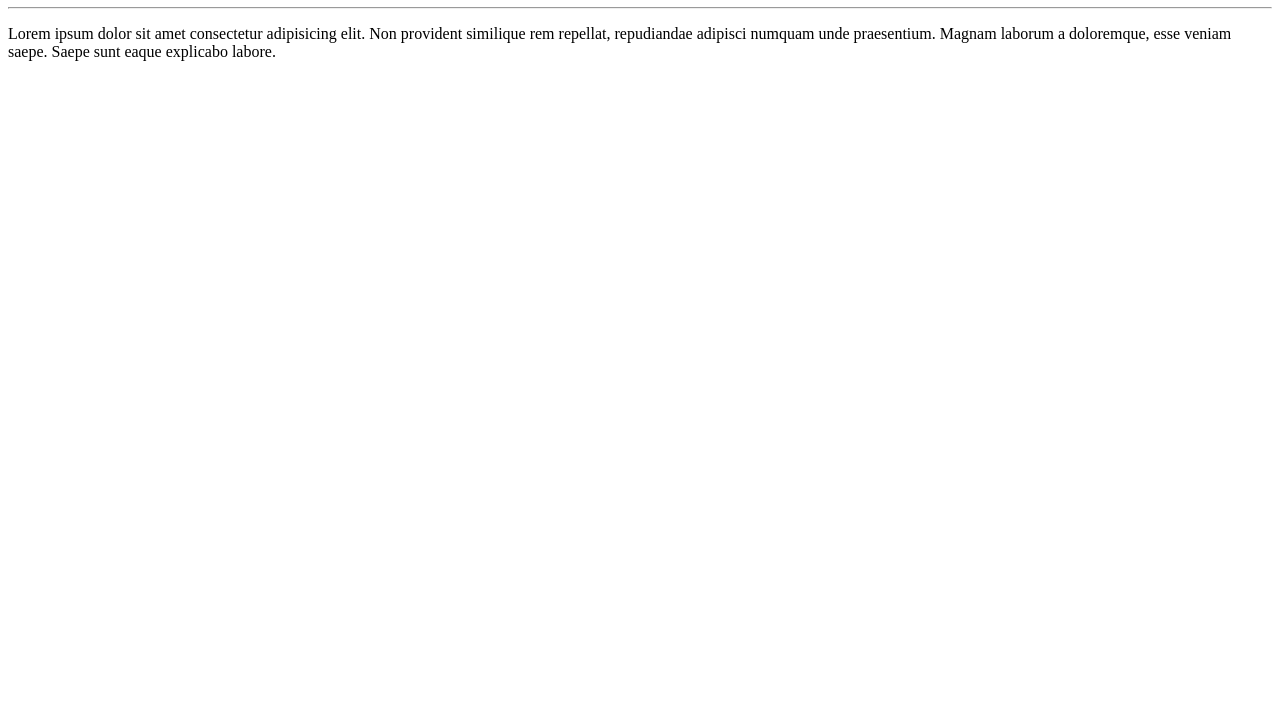
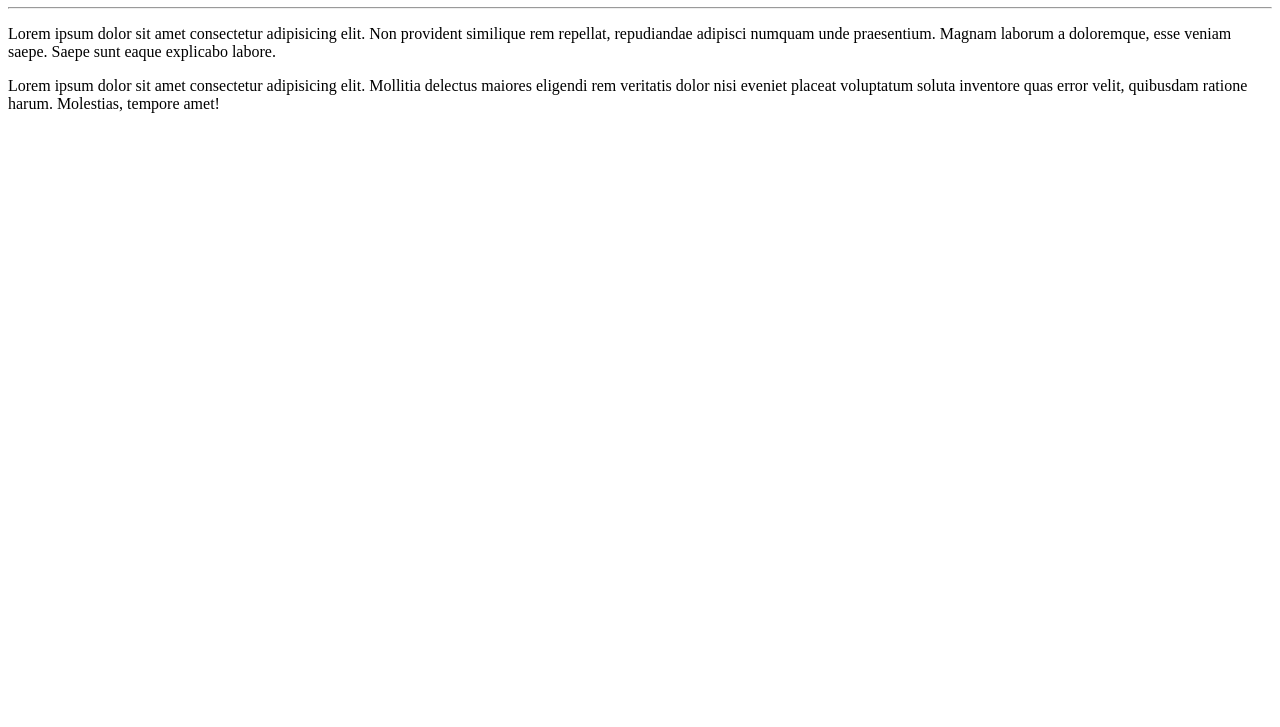
Before and after one commit to FranciscoJBarbosa/Ola-Mundo, a plain HTML site: page site-exemplo/index.html in a window 1280 px wide. Shown: the part 73-800 px from the top of the page. Drawn offline with Linux system fonts and the light colour scheme.

Commit message:
adicionei mais um paragrafo

```diff
--- a/site-exemplo/index.html
+++ b/site-exemplo/index.html
@@ -9,5 +9,6 @@
     <h1>Olá, mundo</h1>
     <hr>
     <p>Lorem ipsum dolor sit amet consectetur adipisicing elit. Non provident similique rem repellat, repudiandae adipisci numquam unde praesentium. Magnam laborum a doloremque, esse veniam saepe. Saepe sunt eaque explicabo labore.</p>
+    <p>Lorem ipsum dolor sit amet consectetur adipisicing elit. Mollitia delectus maiores eligendi rem veritatis dolor nisi eveniet placeat voluptatum soluta inventore quas error velit, quibusdam ratione harum. Molestias, tempore amet!</p>
 </body>
 </html>
```
